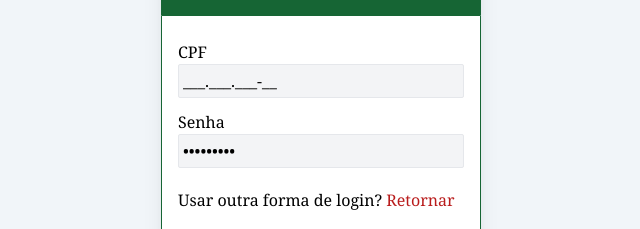
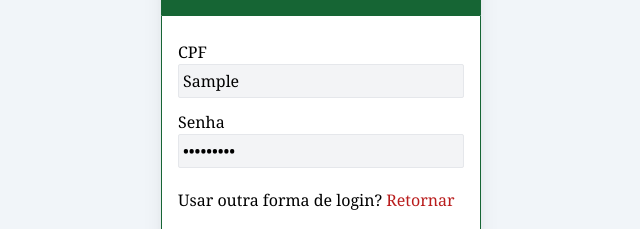
Before and after one commit to liliangeovana/cantina-tech, a website: page index.html in a window 1280 px wide. Both pictures are taken after typing "Sample", "name@example.com", "Sample123" into the empty fields and a click on the button "Login". Shown: the part 413-642 px from the top of the page, 319-959 px from the left. Drawn offline with nearby package versions, Linux system fonts and the light colour scheme.

Commit message:
login cpf e email

```diff
--- a/index.html
+++ b/index.html
@@ -30,7 +30,7 @@
 
                     <div id="userLogin" class="flex flex-col">
                         <label id="userLabel" for="cpf">CPF</label>
-                        <input data-inputmask="'mask': '999.999.999-99'" placeholder=" "
+                        <input
                             class="bg-gray-100 border rounded-sm p-1 mb-3 focus:outline-none focus:border-blue-900"
                         type="text" name="cpf" id="cpf">
                     </div>
@@ -76,7 +76,5 @@
     <script src="./public/assets/js/userInteraction.js"></script>
     <script src="./public/assets/js/validation.js"></script>
     <script src="./public/assets/js/login.js"></script>
-    <script src="https://code.jquery.com/jquery-3.6.0.min.js"></script>
-    <script src="https://cdnjs.cloudflare.com/ajax/libs/jquery.inputmask/5.0.6/jquery.inputmask.min.js"></script>
 </body>
 </html>
--- a/public/assets/js/login.js
+++ b/public/assets/js/login.js
@@ -8,35 +8,27 @@ loginButton.addEventListener('click', function (e) {
     e.preventDefault();
 
     var inputCpf = cpfInput.value;
-    var inputEmail = emailInput.value;
+    var inputEmail = emailInput.value.toLowerCase();  // Convertendo para minúsculas
     var inputPassword = passwordInput.value;
 
     // Obter os usuários armazenados no localStorage
     var users = JSON.parse(localStorage.getItem('users')) || [];
 
-    // Verificar qual campo está visível para autenticação
-    var foundUser = null;
-    if (cpfInput.style.display !== 'none') {
-        foundUser = users.find(function (user) {
-            return user.cpf === inputCpf;
-        });
-    } else {
-        foundUser = users.find(function (user) {
-            return user.email === inputEmail;
-        });
-    }
+    // Procurar pelo usuário com base no CPF ou e-mail
+    var foundUser = users.find(function (user) {
+        return (user.cpf === inputCpf || user.email.toLowerCase() === inputEmail);
+    });
 
     // Verificar se o usuário foi encontrado e se a senha corresponde
     if (foundUser && inputPassword === foundUser.password) {
         // Se os valores forem iguais, redirecionar para home.html
         redirectToHome();
     } else {
-        // Se os valores não coincidirem, exibir uma mensagem de erro, por exemplo
+        // Se os valores não coincidirem, exibir uma mensagem de erro
         alert('Credenciais inválidas. Por favor, tente novamente.');
     }
 });
 
-// Função para redirecionar para home.html
 function redirectToHome() {
     window.location.href = './public/view/home.html';
 }
--- a/public/assets/js/userInteraction.js
+++ b/public/assets/js/userInteraction.js
@@ -11,7 +11,6 @@ var returnLink = document.getElementById('returnLink');
 
 
 document.addEventListener("DOMContentLoaded", function () {
-    $('#cpf').inputmask();
 
     //SE SELECIONADO USUÁRIO
     cpfInput.addEventListener('focus', function () {
```
Also changed, not shown: public/view/home.html (+1 -1 lines), public/style.css.
